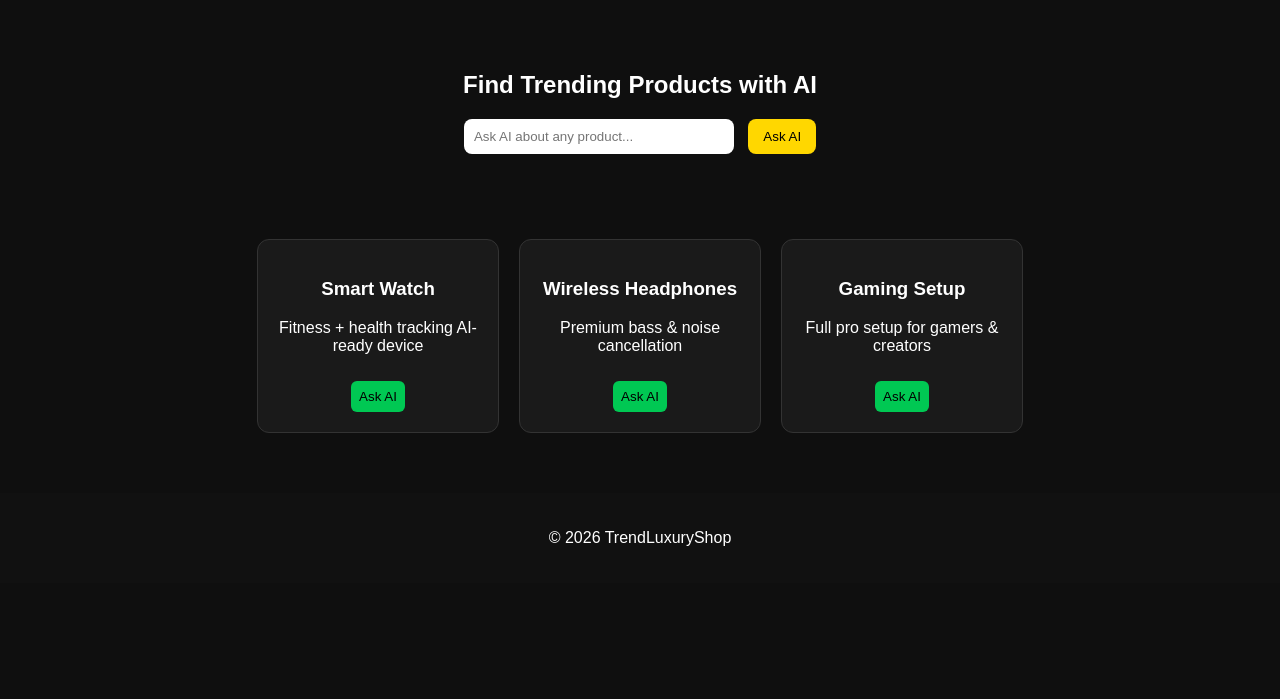
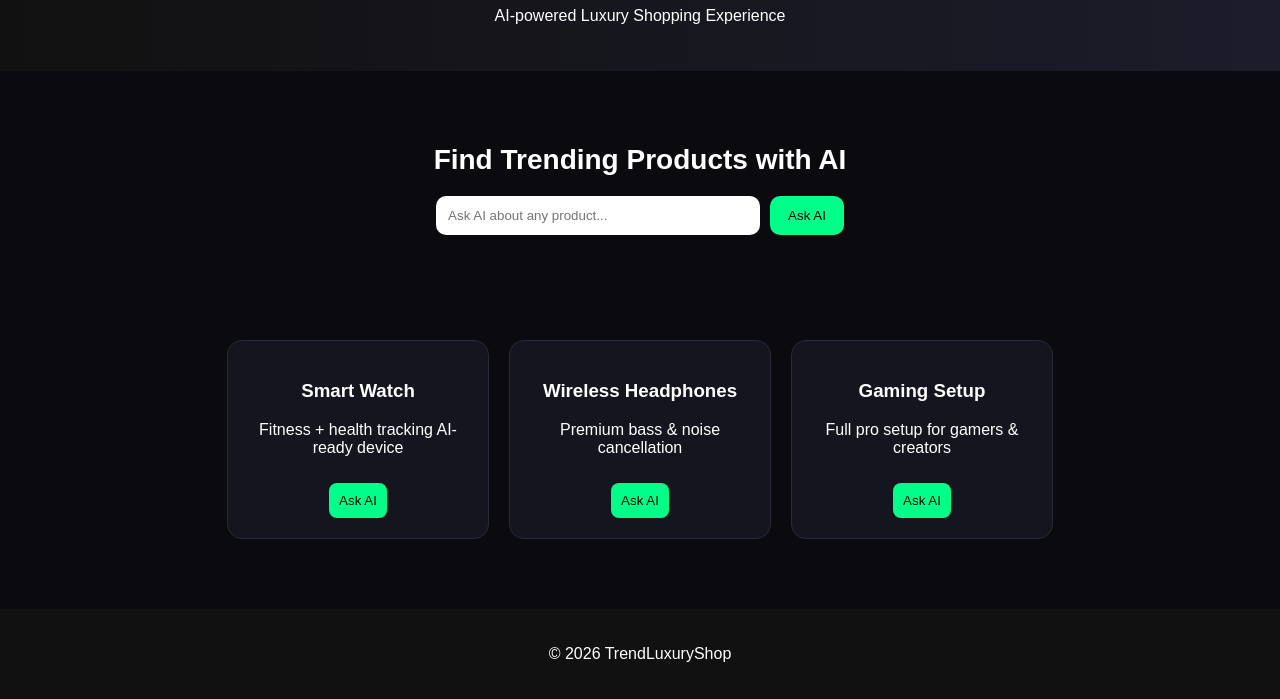
Before and after one commit to saidsaidchiichii-coder/TrendLuxuryShop, a plain HTML site: page index.html in a window 1280 px wide. Shown: the part 103-802 px from the top of the page. Drawn offline with Linux system fonts and the light colour scheme; a script that the page names is missing.

Commit message:
Update style.css

```diff
--- a/style.css
+++ b/style.css
@@ -1,43 +1,53 @@
 body {
   margin: 0;
   font-family: Arial, sans-serif;
-  background: #0f0f0f;
+  background: #0b0b0f;
   color: white;
 }
 
-/* HEADER */
-.header {
+/* TOP BAR */
+.topbar {
   text-align: center;
   padding: 30px;
-  background: linear-gradient(90deg, #111, #222);
+  background: linear-gradient(90deg, #111, #1c1c2b);
 }
 
 /* HERO */
 .hero {
   text-align: center;
-  padding: 40px;
+  padding: 50px 20px;
 }
 
-.hero input {
-  padding: 10px;
-  width: 250px;
-  border-radius: 8px;
+.hero h2 {
+  font-size: 28px;
+  margin-bottom: 20px;
+}
+
+.ai-box {
+  display: flex;
+  justify-content: center;
+  gap: 10px;
+}
+
+.ai-box input {
+  width: 300px;
+  padding: 12px;
+  border-radius: 10px;
   border: none;
 }
 
-.hero button {
-  padding: 10px 15px;
-  margin-left: 10px;
-  background: gold;
+.ai-box button {
+  padding: 12px 18px;
+  background: #00ff88;
   border: none;
+  border-radius: 10px;
   cursor: pointer;
-  border-radius: 8px;
 }
 
 /* RESPONSE */
 #response {
   margin-top: 15px;
-  color: lightgreen;
+  color: #00ff88;
 }
 
 /* PRODUCTS */
@@ -45,24 +55,30 @@ body {
   display: flex;
   justify-content: center;
   gap: 20px;
-  padding: 30px;
+  padding: 40px;
 }
 
 .card {
-  background: #1a1a1a;
+  background: #151520;
   padding: 20px;
-  border-radius: 12px;
-  width: 200px;
+  border-radius: 15px;
+  width: 220px;
   text-align: center;
-  border: 1px solid #333;
+  border: 1px solid #2a2a3a;
+  transition: 0.3s;
+}
+
+.card:hover {
+  transform: translateY(-5px);
+  border-color: #00ff88;
 }
 
 .card button {
   margin-top: 10px;
-  padding: 8px;
-  background: #00c853;
+  padding: 10px;
+  background: #00ff88;
   border: none;
-  border-radius: 6px;
+  border-radius: 8px;
   cursor: pointer;
 }
 
```
